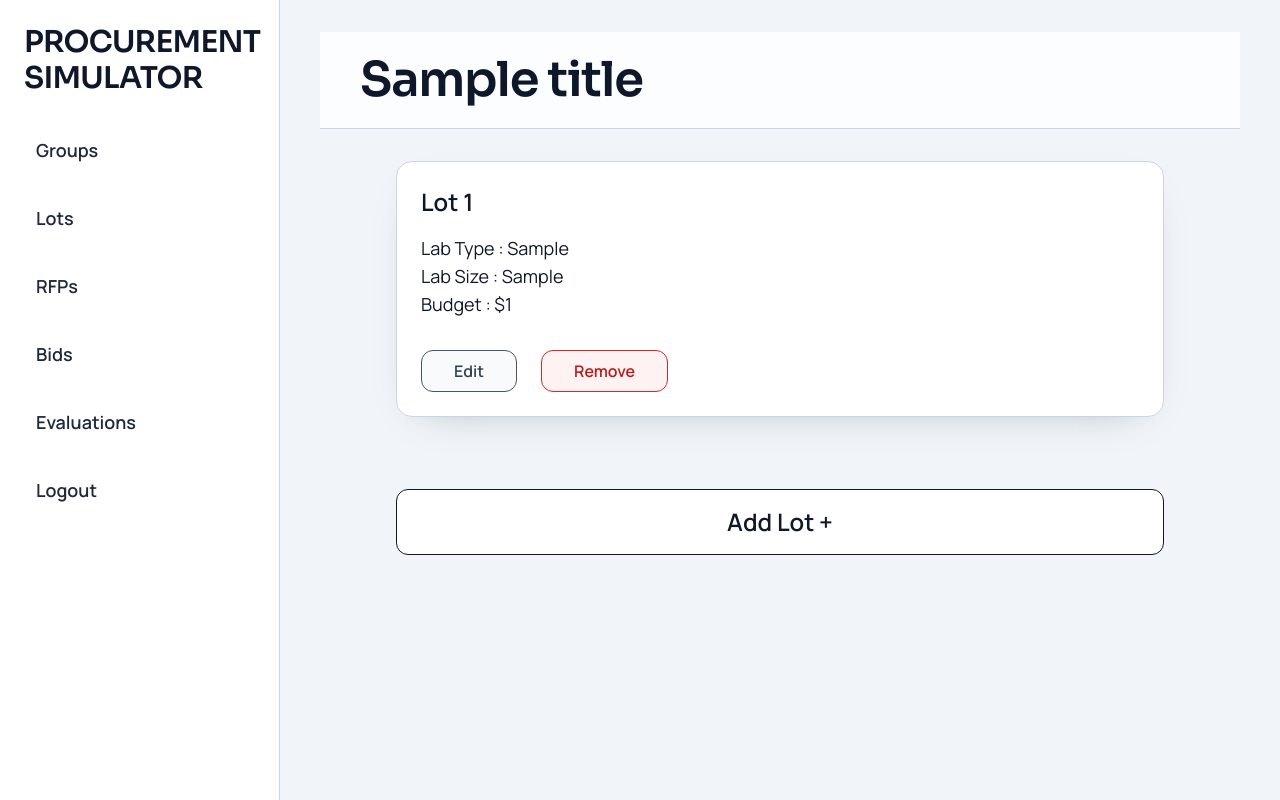
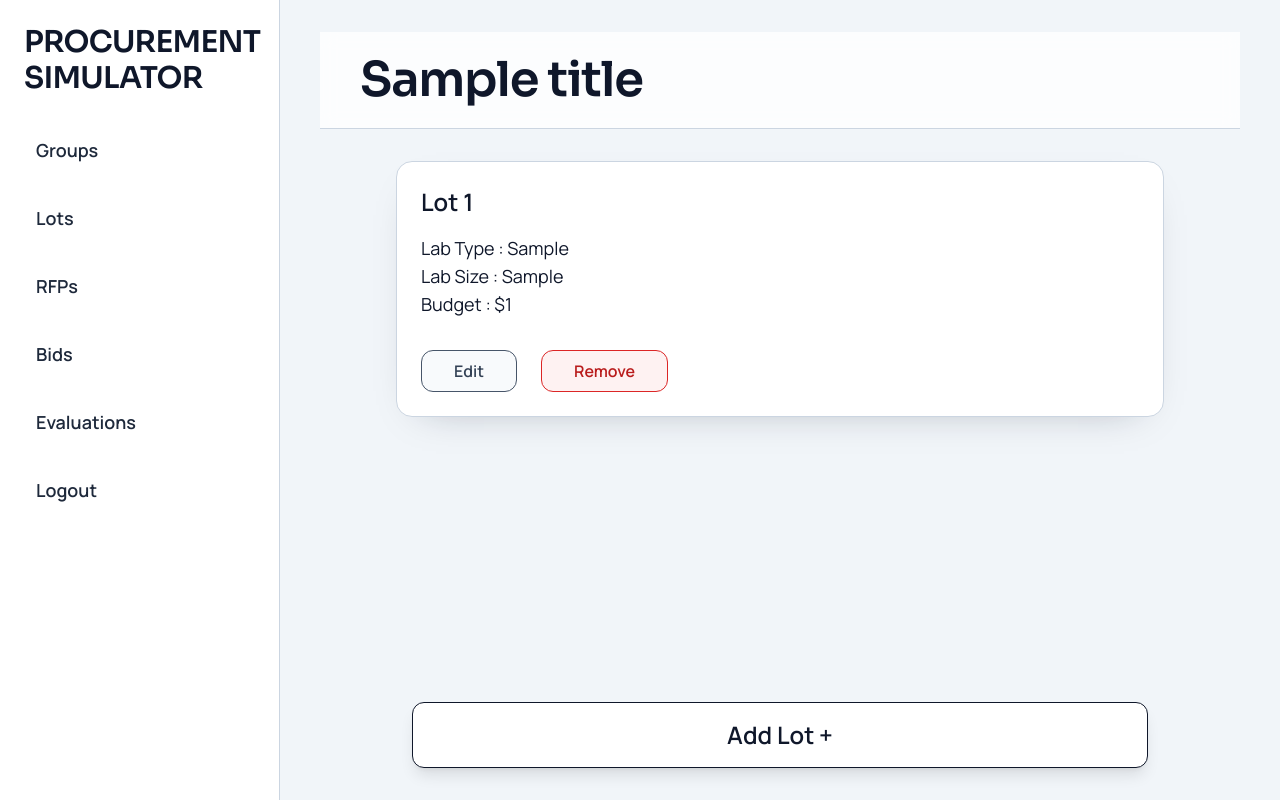
Before and after one commit to COMP-3604-Project-Codex/Procurement-Simulator, a Flask app: template App/templates/admin/manage_lots.html in a window 1280 px wide. Run offline with Flask 3, Linux system fonts and the light colour scheme; tables that the repository leaves empty hold one stand-in row (values such as "Sample post"); the template is opened without the code that fills it: values that come from a table or form of the project are taken from there, most other values are stand-ins (such as "Sample title", 1, 10 or a date in 2020); some libraries are stand-ins or nearby versions.

Commit message:
Fixed the add lot button so it stays at the bottom of the screen above the other elements while scrolling

```diff
--- a/App/templates/admin/layout.html
+++ b/App/templates/admin/layout.html
@@ -77,8 +77,8 @@
         <header class="border-b border-slate-300 bg-white/80 px-5 py-6 backdrop-blur lg:px-10">
           <h1 class="font-heading text-4xl font-semibold tracking-tight text-slate-900 sm:text-5xl">{{ title }}</h1>
         </header>
-        <section class="px-5 py-8 lg:px-10">
-          {% block content %}{% endblock %}
+        <section class="px-5 py-8 lg:px-10 relative">
+            {% block content %}{% endblock %}
         </section>
       </main>
     </div>
--- a/App/templates/admin/manage_lots.html
+++ b/App/templates/admin/manage_lots.html
@@ -30,10 +30,10 @@ block content %}
         </div>
         {% endfor %}
     </div>
-    <div class="mt-8">
+    <div class="fixed bottom-8 left-[calc(140px+50%)] -translate-x-1/2 w-full max-w-3xl px-4 z-40">
         <button
             id="add-lot-btn"
-            class="w-full rounded-xl border border-slate-900 bg-white px-8 py-4 text-2xl font-semibold text-slate-900 transition hover:bg-slate-100"
+            class="w-full rounded-xl border border-slate-900 bg-white px-8 py-4 text-2xl font-semibold text-slate-900 transition hover:bg-slate-100 shadow-lg"
         >
             Add Lot +
         </button>
```
